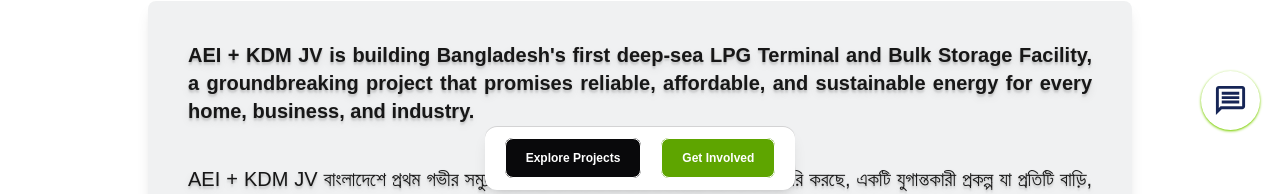
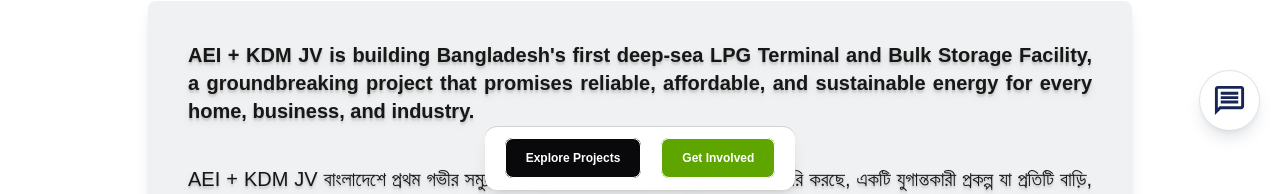
Before and after one commit to iamzehan/AEI-KDM-JointVenture, a Next.js app: page / in a window 1280 px wide. Shown: the part 610-804 px from the top of the page. Built offline with nearby package versions, Linux system fonts and the light colour scheme; a web font is replaced by a local one.

Commit message:
update(iamzehan): Minor style changes

```diff
--- a/src/components/chat/chat.tsx
+++ b/src/components/chat/chat.tsx
@@ -91,7 +91,7 @@
       {/* Toggle Button */}
       <div
         className={clsx(
-          "z-50 bottom-0 right-0 h-auto w-auto p-3 rounded-full flex justify-center items-center shadow-sm shadow-lime-500 active:scale-95 hover:text-lime-500 transition-color duration-300 ease",
+          "z-50 bottom-0 right-0 h-auto w-auto p-3 rounded-full flex justify-center items-center dark:border-0 border-t-1 border-l-1 border-r-1 border-gray-500/20 shadow-lg/20 shadow-gray-500 active:scale-95 hover:text-lime-500 transition-color duration-300 ease",
           {
             "bg-lime-950 text-lime-500 text-shadow-lg shadow-lg shadow-lime-500/20 inset-shadow-sm inset-shadow-lime-500/20":
               isClicked,
```
